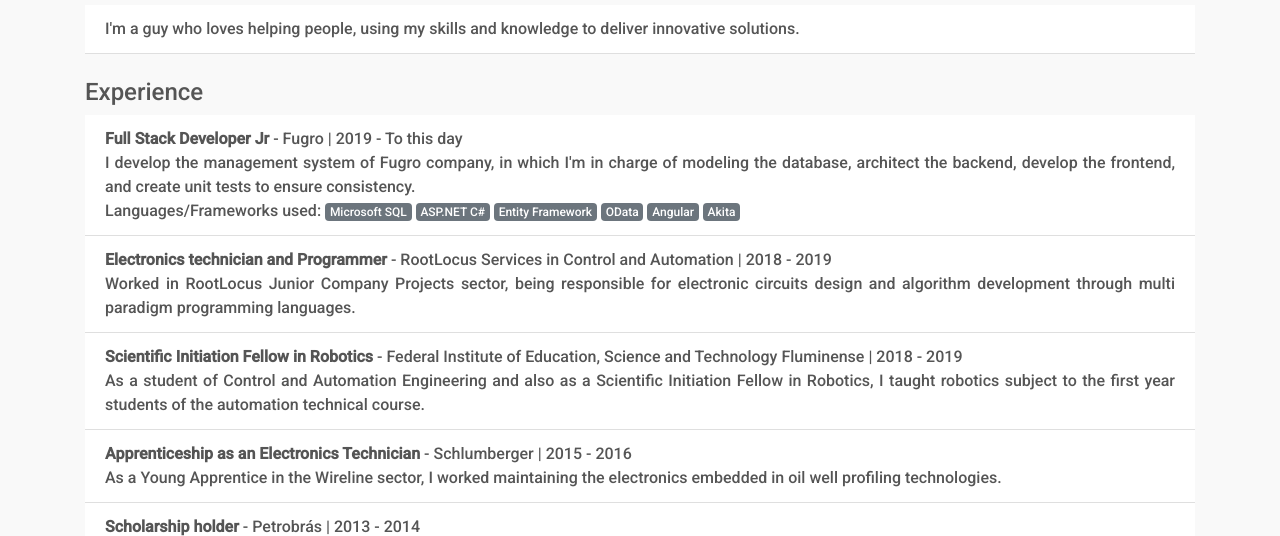
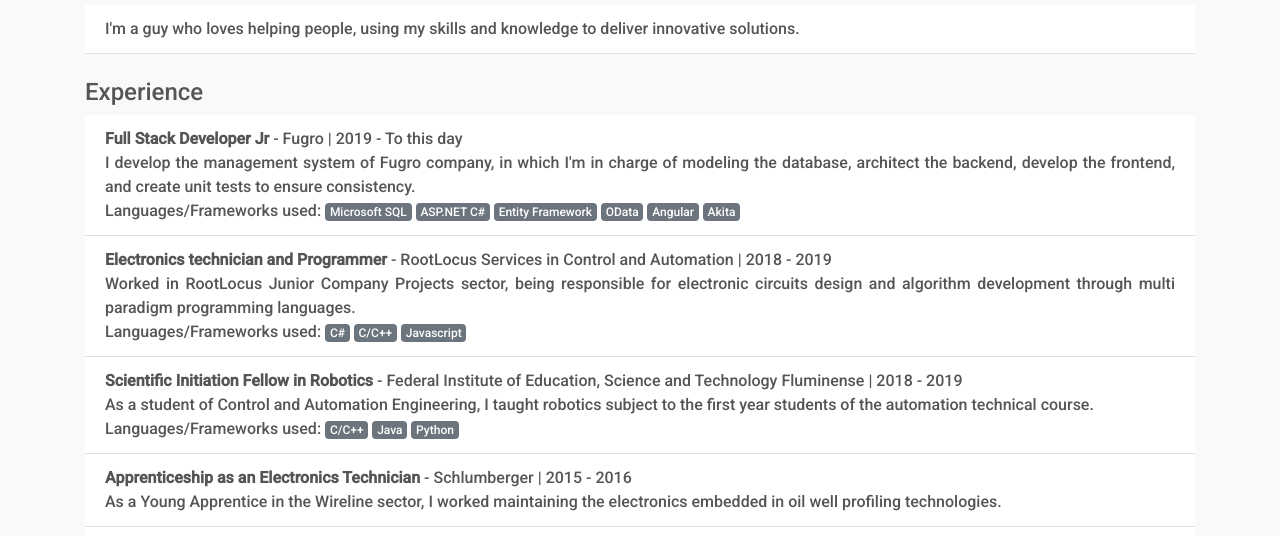
Before and after one commit to AlisonQueiroz/curriculum-master, a plain HTML site: page index.html in a window 1280 px wide. Shown: the part 256-792 px from the top of the page. Drawn offline with nearby package versions, Linux system fonts and the light colour scheme.

Commit message:
updated languages

```diff
--- a/index.html
+++ b/index.html
@@ -112,9 +112,9 @@
           <li class="list-group-item">
             <b>Full Stack Developer Jr</b> - Fugro | 2019 - To this day
             <p class="m-0 text-justify">
-              I develop the management system of Fugro company, in which I'm in charge of
-              modeling the database, architect the backend, develop the
-              frontend, and create unit tests to ensure consistency.
+              I develop the management system of Fugro company, in which I'm in
+              charge of modeling the database, architect the backend, develop
+              the frontend, and create unit tests to ensure consistency.
               <br />
               Languages/Frameworks used:
               <span class="badge badge-secondary">Microsoft SQL</span>
@@ -132,16 +132,25 @@
               Worked in RootLocus Junior Company Projects sector, being
               responsible for electronic circuits design and algorithm
               development through multi paradigm programming languages.
+              <br />
+              Languages/Frameworks used:
+              <span class="badge badge-secondary">C#</span>
+              <span class="badge badge-secondary">C/C++</span>
+              <span class="badge badge-secondary">Javascript</span>
             </p>
           </li>
           <li class="list-group-item">
             <b>Scientific Initiation Fellow in Robotics</b> - Federal Institute
             of Education, Science and Technology Fluminense | 2018 - 2019
             <p class="m-0 text-justify">
-              As a student of Control and Automation Engineering and also as a
-              Scientific Initiation Fellow in Robotics, I taught robotics
-              subject to the first year students of the automation technical
-              course.
+              As a student of Control and Automation Engineering, I taught
+              robotics subject to the first year students of the automation
+              technical course.
+              <br />
+              Languages/Frameworks used:
+              <span class="badge badge-secondary">C/C++</span>
+              <span class="badge badge-secondary">Java</span>
+              <span class="badge badge-secondary">Python</span>
             </p>
           </li>
           <li class="list-group-item">
@@ -159,6 +168,9 @@
               project aimed to create a prototype of a self-sufficient lighting
               pole, using solar and wind energy and implantation in arduino
               platform.
+              <br />
+              Languages/Frameworks used:
+              <span class="badge badge-secondary">C/C++</span>
             </p>
           </li>
         </ul>
```
